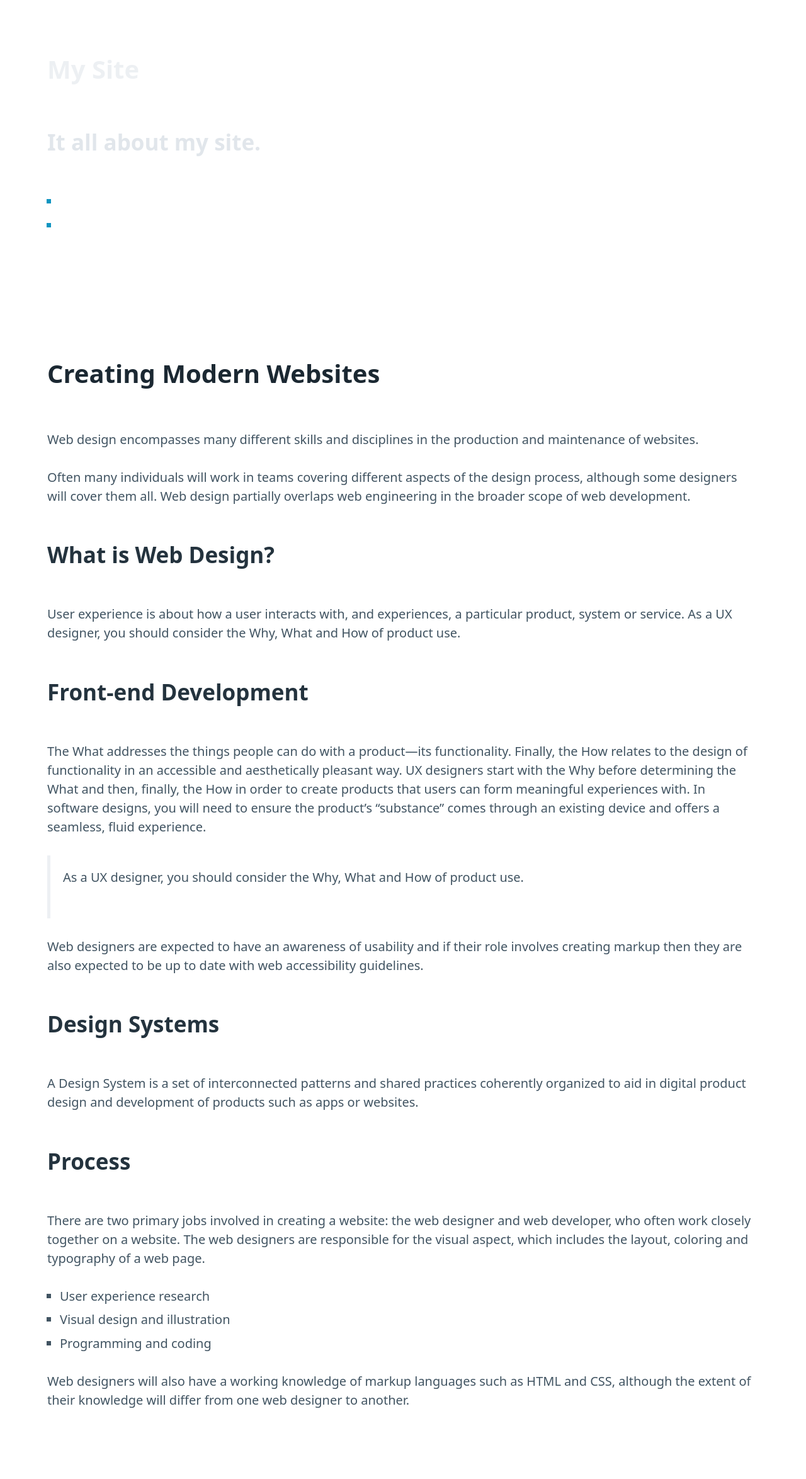
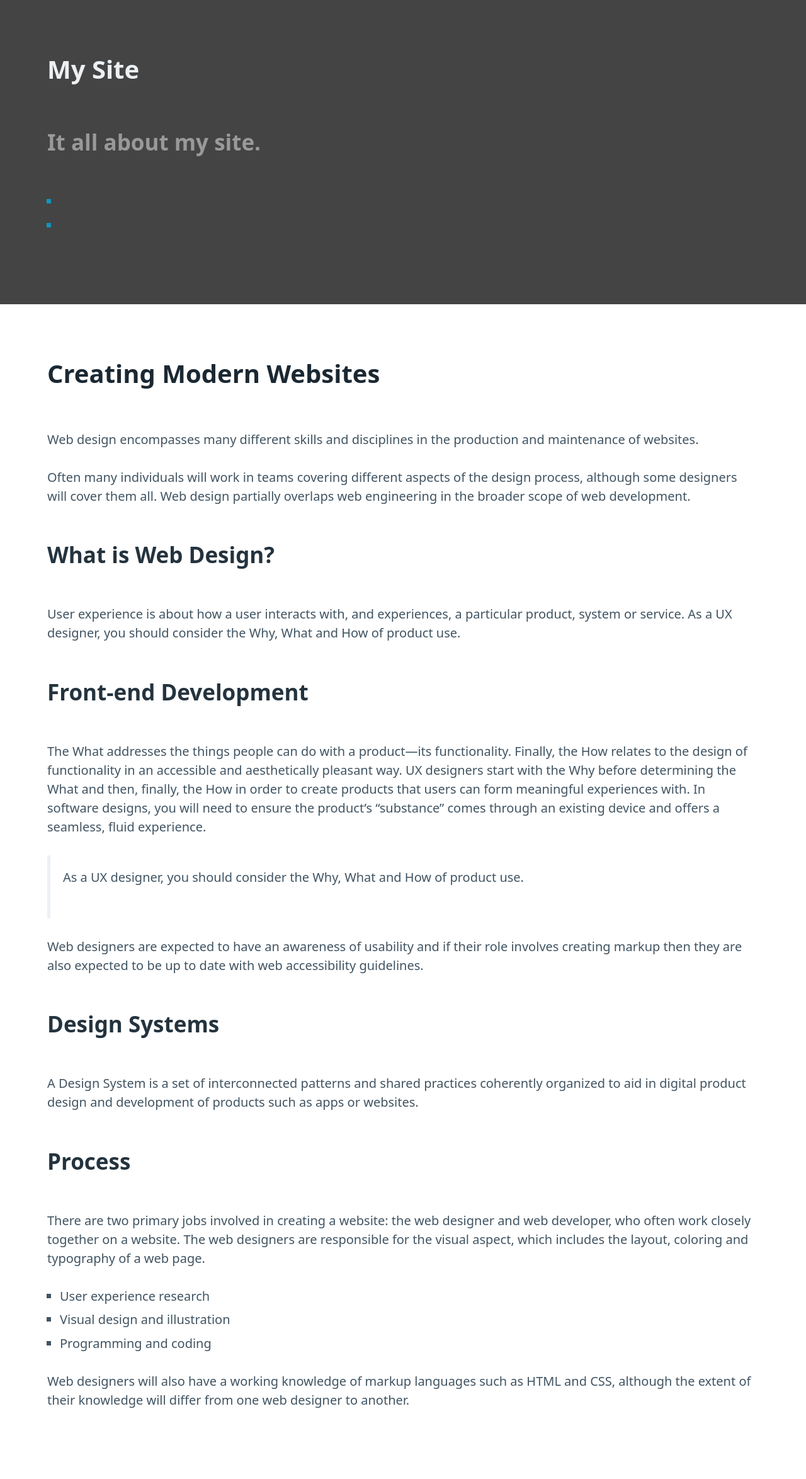
Before and after one commit to soonthorn/simple-site, a Jekyll site: the page built from about.md, in a window 1280 px wide. Shown: the whole page at 63% size. Built offline with Jekyll 4.4.1, drawn with Linux system fonts in a browser that asks for light colours.

Commit message:
Update page.html

```diff
--- a/_layouts/page.html
+++ b/_layouts/page.html
@@ -4,7 +4,7 @@
 	{%- include head.html -%}
 </head>
 <body>
-	<header  data-theme="dark">
+	<header  class="style-black" data-theme="dark">
 		<div class="container">
 			{%- include nav.html -%}
 		</div>
```
